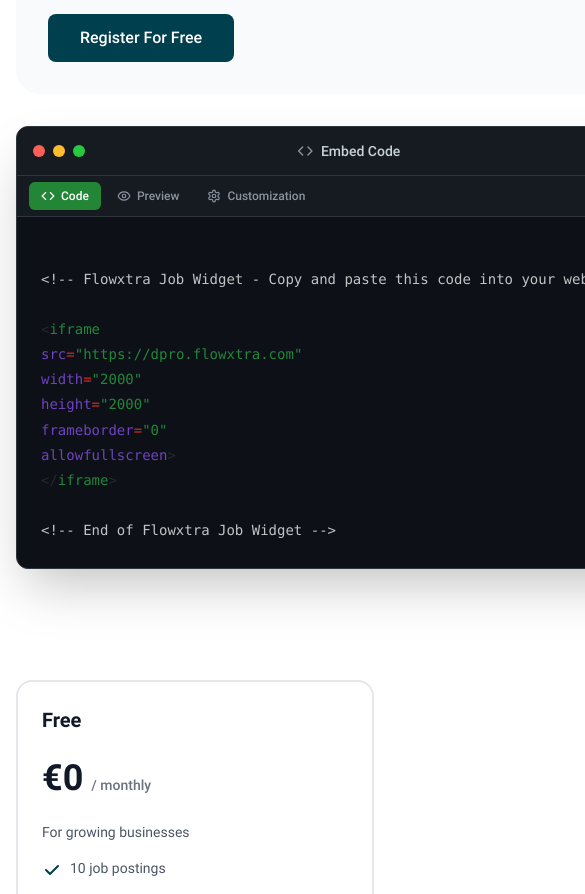
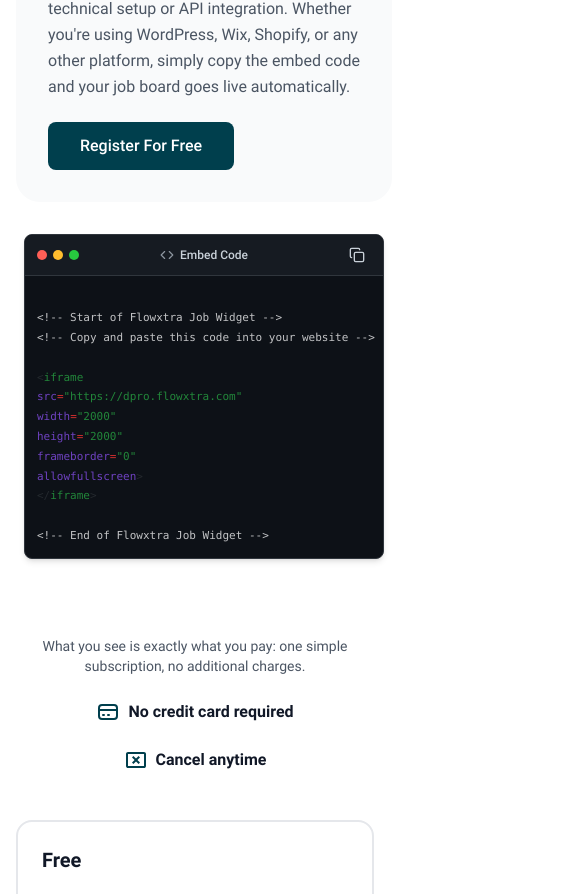
Before and after one commit to Flowxtra/landdingpage_flowxtra, a Next.js app: page / in a window 390 px wide. Shown: the part 10256-11150 px from the top of the page, 585 px wide, since content can reach past the window. Built offline with nearby package versions, Linux system fonts and the light colour scheme.

Commit message:
JOB WIDGET

```diff
--- a/app/page.tsx
+++ b/app/page.tsx
@@ -83,7 +83,8 @@ function FeaturesSlider() {
       showCodeBlock: true,
       // Job widget embed code - displays company jobs on external websites
       codeBlock: `
-<!-- Flowxtra Job Widget - Copy and paste this code into your website -->
+<!-- Start of Flowxtra Job Widget -->
+<!-- Copy and paste this code into your website -->
 
 <iframe
 src="https://dpro.flowxtra.com"
@@ -143,7 +144,7 @@ allowfullscreen>
                 {/* Image or Code Block */}
                 <div className={`${slide.imageOnRight ? 'order-2' : 'order-2 lg:order-1'}`}>
                   {slide.showCodeBlock ? (
-                    <div className="flex items-center justify-center w-full">
+                    <div className="flex items-center justify-center w-full px-2 md:px-0">
                       <CodeEditor
                         title="Embed Code"
                         icon={<Code />}
@@ -152,7 +153,7 @@ allowfullscreen>
                         header
                         dots
                         writing={false}
-                        className="w-full max-w-2xl h-auto"
+                        className="w-full max-w-[360px] md:max-w-lg lg:max-w-2xl h-auto"
                       >
                         {slide.codeBlock}
                       </CodeEditor>
@@ -741,7 +742,7 @@ Hiring Faster Growth              </h2>
       </section>
 
       {/* Sticky Slider Section */}
-      <div className="w-full">
+      <div className="w-full pb-32 md:pb-48">
         <FeaturesSlider />
       </div>
 
--- a/components/PricingSection.tsx
+++ b/components/PricingSection.tsx
@@ -13,8 +13,9 @@ export default function PricingSection({ defaultCompareOpen = false }: PricingSe
           <h2 className="text-3xl md:text-4xl lg:text-5xl font-bold text-gray-900 dark:text-white mb-4">
             Plans and Pricing
           </h2>
-          <p className="text-lg text-gray-600 dark:text-gray-300 mx-auto mb-6 whitespace-nowrap">
-          What you see is exactly what you pay: one simple subscription, no additional charges.</p>
+          <p className="text-sm sm:text-base md:text-lg text-gray-600 dark:text-gray-300 mx-auto mb-6 max-w-4xl px-4">
+            What you see is exactly what you pay: one simple subscription, no additional charges.
+          </p>
 
           {/* Features */}
           <div className="flex flex-col sm:flex-row items-center justify-center gap-6 mt-6">
--- a/components/ui/code-editor.tsx
+++ b/components/ui/code-editor.tsx
@@ -247,10 +247,10 @@ function CodeEditor({
       <div
         ref={containerRef}
         className={cn(
-          'relative w-full border overflow-hidden flex flex-col shadow-2xl transition-all',
+          'relative w-full border overflow-hidden flex flex-col transition-all',
           isFullscreen
-            ? 'fixed inset-0 z-[99999] rounded-none bg-[#0d1117] border-none max-w-none'
-            : 'bg-[#0d1117] border-[#30363d] rounded-xl',
+            ? 'fixed inset-0 z-[99999] rounded-none bg-[#0d1117] border-none max-w-none shadow-2xl'
+            : 'bg-[#0d1117] border-[#30363d] rounded-lg md:rounded-xl shadow-md md:shadow-2xl',
           !isFullscreen && className
         )}
       >
@@ -370,47 +370,47 @@ function CodeEditor({
 
         {header && !isFullscreen && (
           <div className="bg-[#161b22] border-b border-[#30363d]">
-            <div className="relative flex flex-row items-center justify-between gap-x-2 h-12 px-4">
+            <div className="relative flex flex-row items-center justify-between gap-x-1.5 md:gap-x-2 h-10 md:h-12 px-3 md:px-4">
           {dots && (
-                <div className="flex flex-row gap-x-2 flex-shrink-0">
-                  <div className="size-3 rounded-full bg-[#ff5f56]"></div>
-                  <div className="size-3 rounded-full bg-[#ffbd2e]"></div>
-                  <div className="size-3 rounded-full bg-[#27c93f]"></div>
+                <div className="flex flex-row gap-x-1.5 md:gap-x-2 flex-shrink-0">
+                  <div className="size-2.5 md:size-3 rounded-full bg-[#ff5f56]"></div>
+                  <div className="size-2.5 md:size-3 rounded-full bg-[#ffbd2e]"></div>
+                  <div className="size-2.5 md:size-3 rounded-full bg-[#27c93f]"></div>
             </div>
           )}
 
           {title && (
             <div
               className={cn(
-                    'flex flex-row items-center gap-2 overflow-hidden',
+                    'flex flex-row items-center gap-1.5 md:gap-2 overflow-hidden',
                 dots && 'absolute left-1/2 top-1/2 -translate-x-1/2 -translate-y-1/2'
               )}
             >
               {icon && (
-                    <div className="text-[#8b949e] [&_svg]:size-4 flex-shrink-0">
+                    <div className="text-[#8b949e] [&_svg]:size-3.5 md:[&_svg]:size-4 flex-shrink-0">
                   {icon}
                 </div>
               )}
-                  <span className="text-[#c9d1d9] text-sm font-medium truncate">
+                  <span className="text-[#c9d1d9] text-xs md:text-sm font-medium truncate">
                 {title}
               </span>
             </div>
           )}
 
-              <div className="flex items-center gap-2 flex-shrink-0 ml-auto">
+              <div className="flex items-center gap-1.5 md:gap-2 flex-shrink-0 ml-auto">
                 {copyButton && activeTab === 'code' && (
             <CopyButton
               content={code}
               size="sm"
               variant="ghost"
-                    className="text-[#c9d1d9] hover:text-white flex-shrink-0"
+                    className="text-[#c9d1d9] hover:text-white flex-shrink-0 h-7 w-7 md:h-8 md:w-8"
               onCopy={onCopy}
             />
           )}
 
                 <button
                   onClick={toggleFullscreen}
-                  className="inline-flex items-center justify-center rounded-md h-8 w-8 p-0 bg-transparent hover:bg-white/20 text-[#c9d1d9] hover:text-white transition-colors flex-shrink-0"
+                  className="hidden md:inline-flex items-center justify-center rounded-md h-8 w-8 p-0 bg-transparent hover:bg-white/20 text-[#c9d1d9] hover:text-white transition-colors flex-shrink-0"
                   aria-label={isFullscreen ? 'Exit fullscreen' : 'Enter fullscreen'}
                   title={isFullscreen ? 'Exit fullscreen (ESC)' : 'Enter fullscreen'}
                 >
@@ -423,8 +423,8 @@ function CodeEditor({
               </div>
             </div>
 
-            {/* Tabs - shadcn.io style */}
-            <div className="flex items-center gap-1 border-t border-[#30363d] px-3 py-1.5">
+            {/* Tabs - shadcn.io style - Hidden on mobile, show Code only */}
+            <div className="hidden md:flex items-center gap-1 border-t border-[#30363d] px-3 py-1.5">
               <button
                 onClick={() => setActiveTab('code')}
                 className={cn(
@@ -479,8 +479,8 @@ function CodeEditor({
       <div
         ref={editorRef}
             className={cn(
-              'w-full font-mono text-sm overflow-auto',
-              isFullscreen ? 'h-[calc(100vh-3.5rem)] mt-14 p-8' : 'min-h-[200px] max-h-96 p-6'
+              'w-full font-mono overflow-auto',
+              isFullscreen ? 'h-[calc(100vh-3.5rem)] mt-14 p-8 text-sm' : 'min-h-[180px] max-h-[300px] md:max-h-96 p-3 md:p-6 text-[11px] md:text-sm'
             )}
         dir="ltr"
       >
@@ -491,7 +491,7 @@ function CodeEditor({
               )} dir="ltr">
                 <code dir="ltr" className={cn(
                   "block w-full",
-                  isFullscreen ? "text-base" : "text-sm"
+                  isFullscreen ? "text-base" : "text-[11px] md:text-sm"
                 )}>
                   {visibleCode || (writing ? '' : code)}
                 </code>
@@ -502,7 +502,7 @@ function CodeEditor({
                   "whitespace-pre-wrap break-words relative w-full",
                   // Remove default Shiki styles
                   "[&_pre]:!bg-transparent [&_pre]:!p-0 [&_pre]:!m-0 [&_pre]:!overflow-visible",
-                  "[&_code]:!bg-transparent [&_code]:!p-0 [&_code]:!font-mono [&_code]:!text-sm [&_code]:!leading-relaxed",
+                  "[&_code]:!bg-transparent [&_code]:!p-0 [&_code]:!font-mono [&_code]:!text-[11px] md:[&_code]:!text-sm [&_code]:!leading-relaxed",
                   "[&_.shiki]:!bg-transparent [&_.shiki]:!font-mono",
                   // Dark mode support (like shadcn.io)
                   "dark:[&_.shiki]:!text-[var(--shiki-dark)]",
@@ -511,7 +511,7 @@ function CodeEditor({
                   "dark:[&_.shiki_span]:![font-style:var(--shiki-dark-font-style)]",
                   "dark:[&_.shiki_span]:![font-weight:var(--shiki-dark-font-weight)]",
                   // Better text rendering
-                  "[&_code]:!text-[14px]",
+                  "[&_code]:!text-[11px] md:[&_code]:!text-[14px]",
                   "[&_code]:!leading-[1.8]",
                   isFullscreen && "[&_code]:!text-[15px]"
                 )}
```
